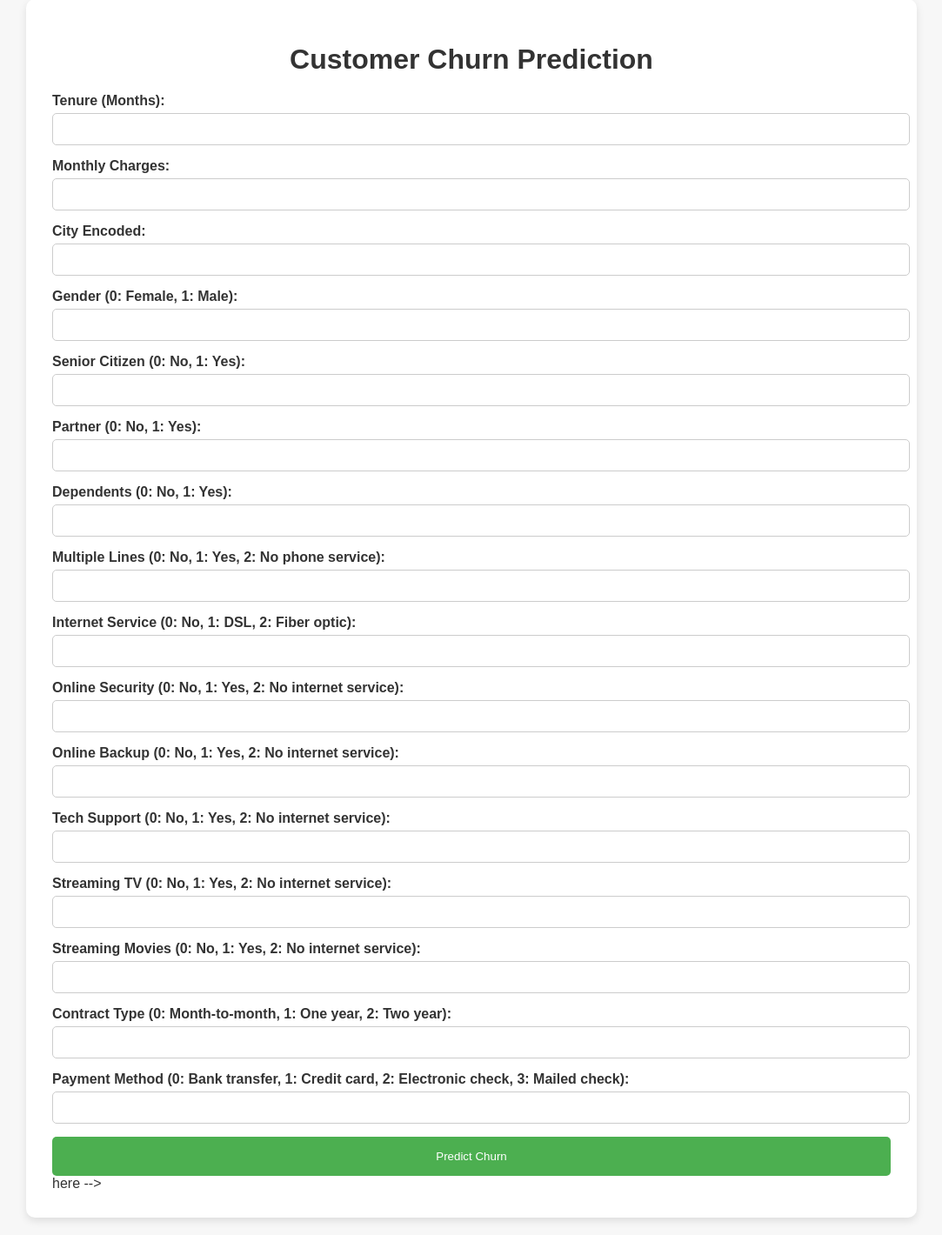
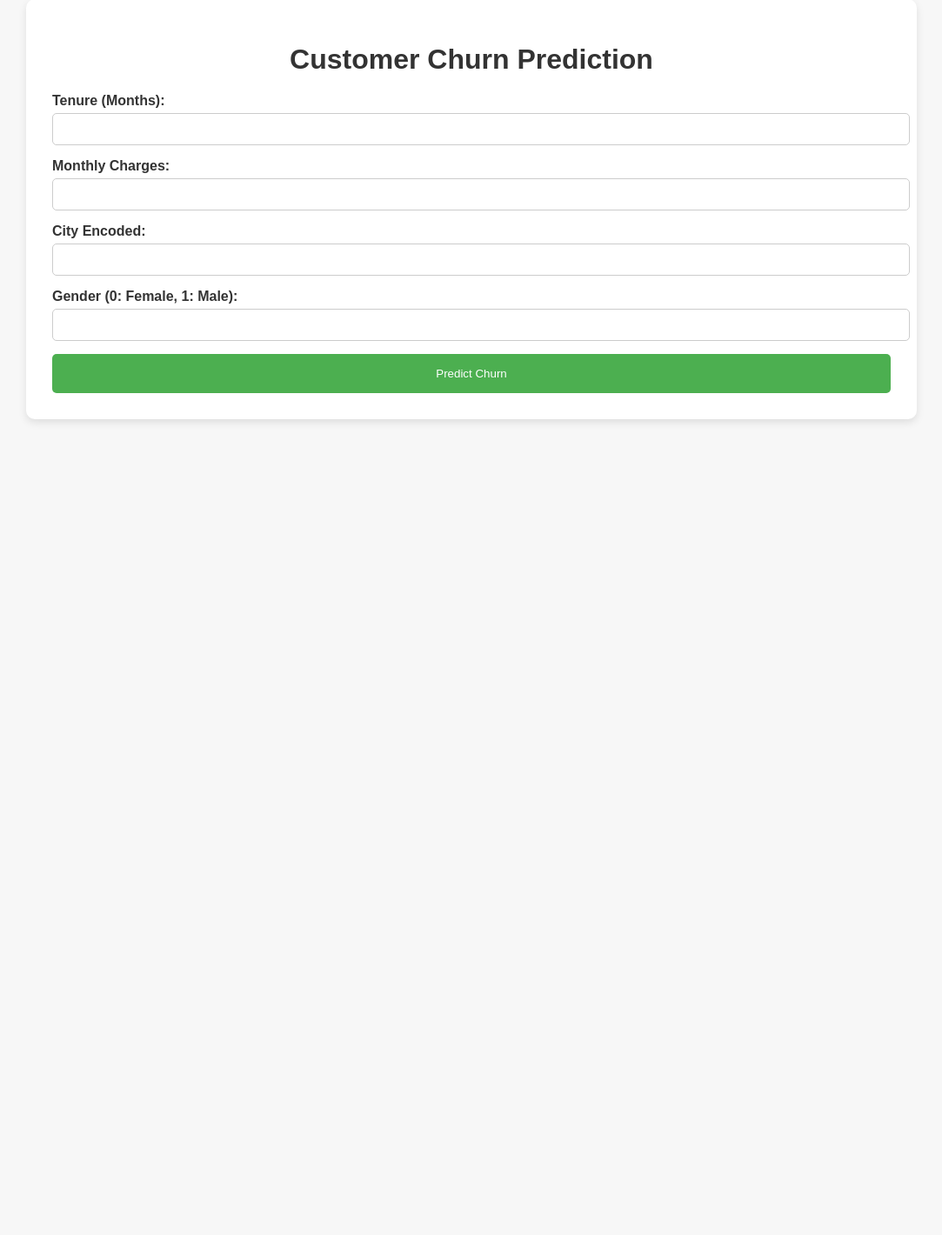
Before and after one commit to Tayyab-Data-Scientist/Customer-churn-prediction-model, a Flask app: page / in a window 1280 px wide. Shown: the part 21-1441 px from the top of the page at 87% size, without its empty margins (98-1181 px from the left). After the commit the page ends 507 px from the top, so only its background shows below. Run offline with Flask 3, Linux system fonts and the light colour scheme; parts of the project's set-up code (start-up, migrations or seed data) failed here and were passed over.

Commit message:
Updated app.py and index.html

```diff
--- a/app.py
+++ b/app.py
@@ -8,8 +8,12 @@ app = Flask(__name__)
 
 # Load the trained model
 model = None
-with open('churn_predictor.pkl', 'rb') as f:
-    model = pickle.load(f)
+model_path = 'churn_predictor.pkl'
+if os.path.exists(model_path):
+    with open(model_path, 'rb') as f:
+        model = pickle.load(f)
+else:
+    raise FileNotFoundError(f"Model file '{model_path}' not found!")
 
 # Route for the homepage
 @app.route('/')
@@ -51,6 +55,6 @@ def predict():
     except Exception as e:
         return render_template('index.html', prediction=f"Error: {str(e)}")
 
-# Run the app
+# Run the app on Replit
 if __name__ == '__main__':
-    app.run(debug=True)
+    app.run(host='0.0.0.0', port=3000)
--- a/templates/index.html
+++ b/templates/index.html
@@ -85,59 +85,18 @@
                 <label for="gender">Gender (0: Female, 1: Male):</label>
                 <input type="number" id="gender" name="gender" required>
             </div>
-            <div class="form-group">
-                <label for="senior_citizen">Senior Citizen (0: No, 1: Yes):</label>
-                <input type="number" id="senior_citizen" name="senior_citizen" required>
-            </div>
-            <div class="form-group">
-                <label for="partner">Partner (0: No, 1: Yes):</label>
-                <input type="number" id="partner" name="partner" required>
-            </div>
-            <div class="form-group">
-                <label for="dependents">Dependents (0: No, 1: Yes):</label>
-                <input type="number" id="dependents" name="dependents" required>
-            </div>
-            <div class="form-group">
-                <label for="multiple_lines">Multiple Lines (0: No, 1: Yes, 2: No phone service):</label>
-                <input type="number" id="multiple_lines" name="multiple_lines" required>
-            </div>
-            <div class="form-group">
-                <label for="internet_service">Internet Service (0: No, 1: DSL, 2: Fiber optic):</label>
-                <input type="number" id="internet_service" name="internet_service" required>
-            </div>
-            <div class="form-group">
-                <label for="online_security">Online Security (0: No, 1: Yes, 2: No internet service):</label>
-                <input type="number" id="online_security" name="online_security" required>
-            </div>
-            <div class="form-group">
-                <label for="online_backup">Online Backup (0: No, 1: Yes, 2: No internet service):</label>
-                <input type="number" id="online_backup" name="online_backup" required>
-            </div>
-            <div class="form-group">
-                <label for="tech_support">Tech Support (0: No, 1: Yes, 2: No internet service):</label>
-                <input type="number" id="tech_support" name="tech_support" required>
-            </div>
-            <div class="form-group">
-                <label for="streaming_tv">Streaming TV (0: No, 1: Yes, 2: No internet service):</label>
-                <input type="number" id="streaming_tv" name="streaming_tv" required>
-            </div>
-            <div class="form-group">
-                <label for="streaming_movies">Streaming Movies (0: No, 1: Yes, 2: No internet service):</label>
-                <input type="number" id="streaming_movies" name="streaming_movies" required>
-            </div>
-            <div class="form-group">
-                <label for="contract_type">Contract Type (0: Month-to-month, 1: One year, 2: Two year):</label>
-                <input type="number" id="contract_type" name="contract_type" required>
-            </div>
-            <div class="form-group">
-                <label for="payment_method">Payment Method (0: Bank transfer, 1: Credit card, 2: Electronic check, 3: Mailed check):</label>
-                <input type="number" id="payment_method" name="payment_method" required>
-            </div>
+            <!-- More fields similar to above -->
 
             <button type="submit" class="submit-btn">Predict Churn</button>
         </form>
 
         {% if prediction %}
             <div class="result">
-                <h3>Prediction Result: {{ prediction }}</h
-         <!-- {% endif %} here -->
+                <h3>Prediction Result: {{ prediction }}</h3>
+            </div>
+        {% endif %}
+    </div>
+</div>
+
+</body>
+</html>
```
